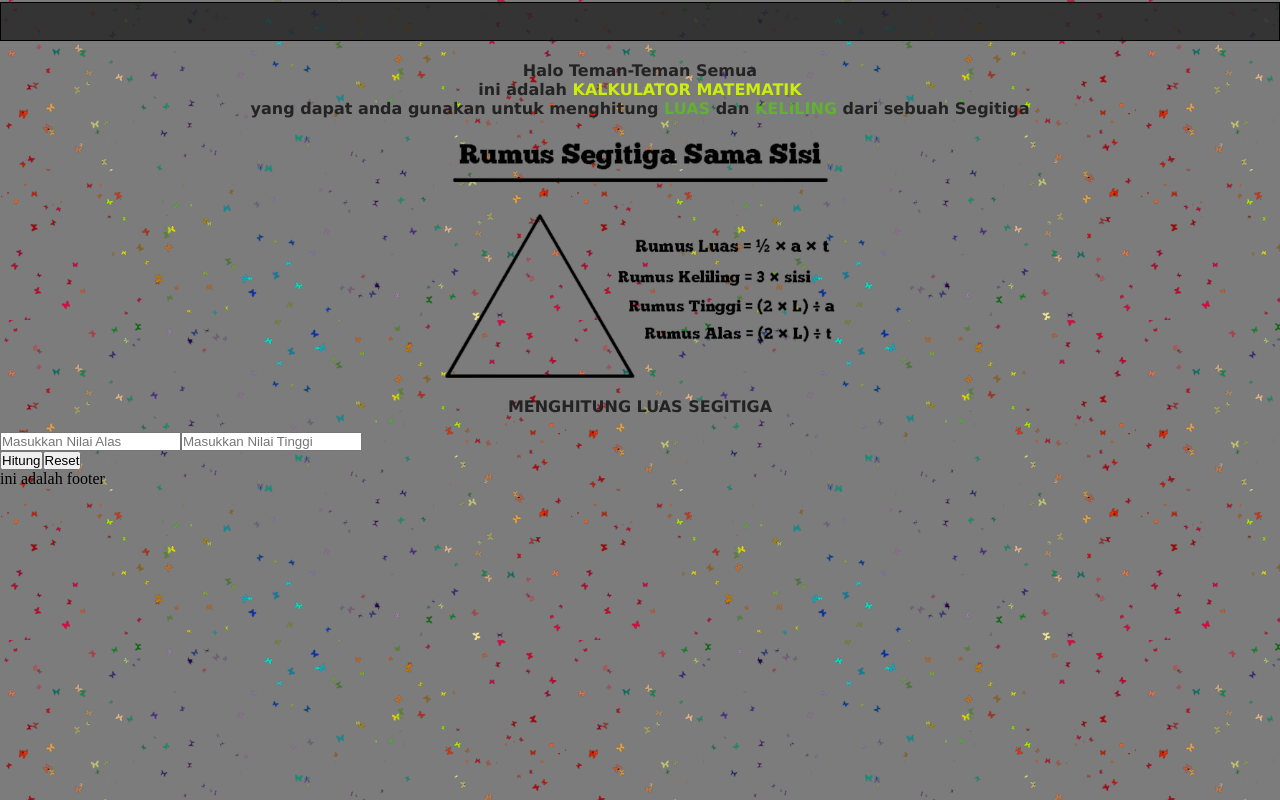
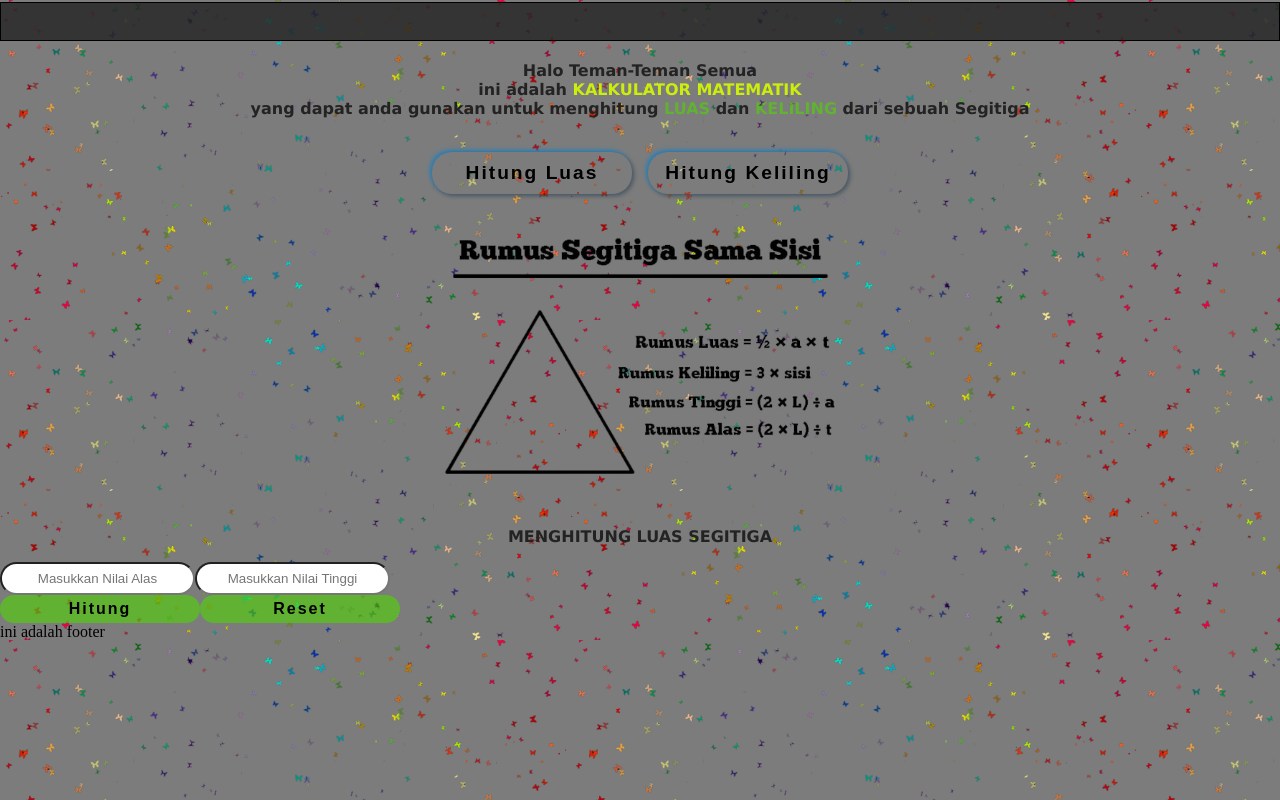
Before and after one commit to revou-fundamental-course/25-dec-23-irhnprtm, a plain HTML site: page index.html in a window 1280 px wide. Drawn offline with Linux system fonts and the light colour scheme.

Commit message:
html finish, js finish, css sekarat

```diff
--- a/css/style.css
+++ b/css/style.css
@@ -103,14 +103,34 @@ h2 .luas,
 .button:hover::after {
   left: 0;
 }
-/* .buttons::after {
-  z-index: -1;
-  content: "";
-  top: 0;
-  left: 100%;
+
+/* gitung luas */
+.hitungluas {
+  display: inline-block;
+  justify-content: center;
+  align-items: center;
+}
+input {
+  text-decoration: none;
+  /* display: block; */
+  border-radius: 30px;
+  padding: 7px;
+  /* margin: 0.2em; */
+  text-align: center;
+}
+
+.bls {
+  font-weight: 600;
+  letter-spacing: 2px;
+  font-size: 1em;
+  width: 200px;
+  border: 1px;
   border-radius: 20px;
-  position: absolute;
-  width: 100%;
-  height: 100%;
-  background-color: teal;
-} */
+  padding: 5px;
+  position: relative;
+  background: var(--button-color);
+  /* justify-content: center;
+  position: relative;
+  width: 100px;
+  margin: auto; */
+}
--- a/index.html
+++ b/index.html
@@ -20,26 +20,46 @@
         <span class="luas">LUAS</span> dan
         <span class="keliling">KELILING</span> dari sebuah Segitiga
       </h2>
+    </div>
+    <br />
+
+    <div class="pilihcalc">
+      <a href="#sectionluassegitiga">
+        <button class="buttons" id="htg-luas">Hitung Luas</button>
+      </a>
+      <a href="#mks">
+        <button class="buttons" id="htg-keliling">Hitung Keliling</button>
+      </a>
+    </div>
+
+    <br />
+    <br />
+    <div>
       <img
         class="rumusimg1"
         src="asset/rumus1.png"
         alt="gambar rumus hitung luas dan keliling segitiga"
       />
     </div>
-
+    <br />
     <!-- input tipe hitung luas -->
-    <h2>MENGHITUNG LUAS SEGITIGA</h2>
-    <table>
+    <h2 id="mls">MENGHITUNG LUAS SEGITIGA</h2>
+    <div class="hitungluas">
+      <table id="sectionluassegitiga">
         <tr>
           <input type="text" id="als" placeholder="Masukkan Nilai Alas" />
           <input type="text" id="nts" placeholder="Masukkan Nilai Tinggi" />
           <br />
-        <button class="btn-hitung-luas" onclick="hitungluas()">Hitung</button>
-        <button class="btn-reset-luas" onclick="resetform()">Reset</button>
+        </tr>
+
+        <tr>
+          <button class="bls" onclick="hitungluas()">Hitung</button>
+          <button class="bls" onclick="resetform()">Reset</button>
           <br />
           <h3 id="tampilkanhasil"></h3>
         </tr>
       </table>
+    </div>
 
     <footer>ini adalah footer</footer>
     <script type="text/javascript" src="js/script.js"></script>
```
Lines whose indentation alone changed are shown as unchanged.
